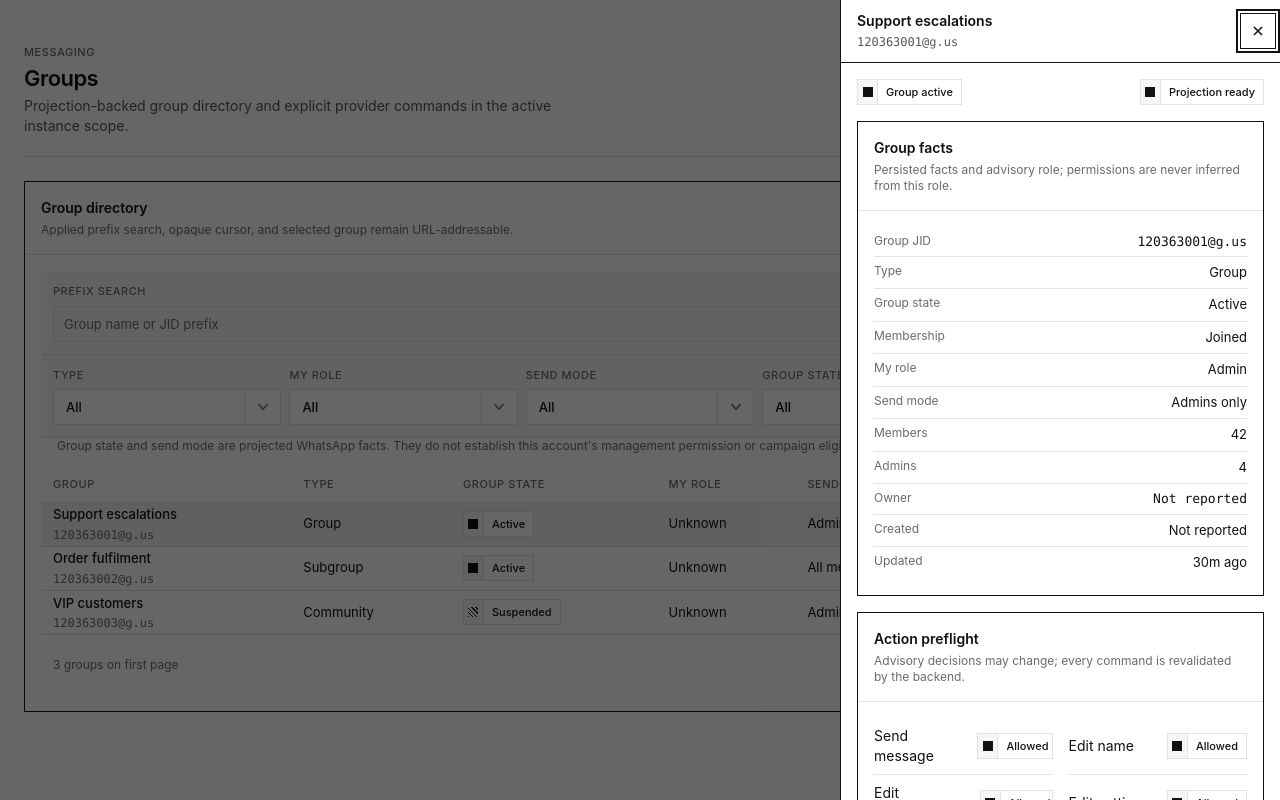
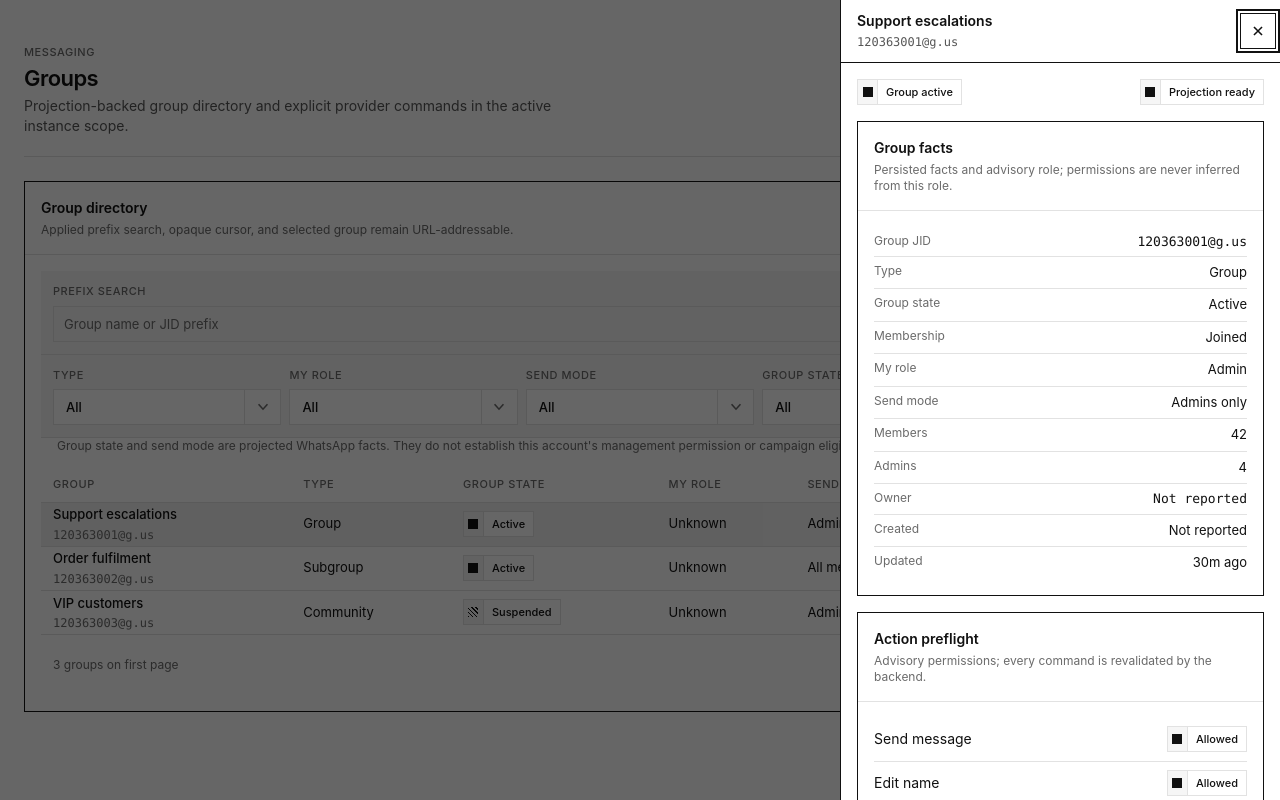
Before and after one commit to hiepknor/omniwa-console, a React (Vite) app: page /__preview/groups in a window 1280 px wide. Built offline with nearby package versions, Linux system fonts and the light colour scheme.

Commit message:
fix: refine action preflight layout

```diff
--- a/src/features/groups/GroupWorkspace.tsx
+++ b/src/features/groups/GroupWorkspace.tsx
@@ -40,6 +40,11 @@ function decisionText(decision: ActionDecision | undefined): string {
   if (!decision || decision.state === 'unknown') return `Permission unknown${decision?.reason && decision.reason !== 'permission_unknown' ? ` · ${humanizeToken(decision.reason)}` : ''}`;
   if (decision.state === 'denied') return `Permission denied${decision.reason ? ` · ${humanizeToken(decision.reason)}` : ''}`;
   return 'Allowed';
+}
+function decisionReason(decision: ActionDecision | undefined): string | undefined {
+  if (decision?.state === 'allowed') return undefined;
+  if (!decision?.reason || decision.reason === 'permission_unknown') return 'Permission was not reported.';
+  return humanizeToken(decision.reason);
 }
 
 export function GroupWorkspace({
@@ -127,7 +132,7 @@ export function GroupOverview({ group, normalized }: { group: GroupResource; nor
   return <><Panel title="Group facts" description="Persisted facts and advisory role; permissions are never inferred from this role."><DescriptionList>
     <DescriptionItem label="Group JID" mono>{group.id}</DescriptionItem><DescriptionItem label="Type">{humanizeToken(group.groupType ?? 'unknown')}</DescriptionItem><DescriptionItem label="Group state">{humanizeToken(group.status ?? 'unknown')}</DescriptionItem><DescriptionItem label="Membership">{humanizeToken(group.membershipState ?? 'unknown')}</DescriptionItem><DescriptionItem label="My role">{humanizeToken(group.myRole ?? 'unknown')}</DescriptionItem><DescriptionItem label="Send mode">{humanizeToken(group.sendMode ?? 'unknown')}</DescriptionItem><DescriptionItem label="Members">{String(group.memberCount ?? 'Not reported')}</DescriptionItem><DescriptionItem label="Admins">{String(group.adminCount ?? 'Not reported')}</DescriptionItem><DescriptionItem label="Owner" mono>{group.ownerRef ?? 'Not reported'}</DescriptionItem><DescriptionItem label="Created">{relativeTime(group.createdAt) || 'Not reported'}</DescriptionItem><DescriptionItem label="Updated">{relativeTime(group.updatedAt) || 'Not reported'}</DescriptionItem>{group.parentGroupId ? <DescriptionItem label="Parent group" mono>{group.parentGroupId}</DescriptionItem> : null}
   </DescriptionList></Panel>
-  {normalized ? <Panel title="Action preflight" description="Advisory decisions may change; every command is revalidated by the backend."><div className="grid grid-cols-2 gap-x-4 max-sm:grid-cols-1">{actionLabels.map(([name, label]) => { const decision = group.actions?.[name]; return <div key={name} className="flex items-center justify-between gap-3 border-b border-line py-2"><span className="text-sm">{label}</span><Status tone={decision?.state === 'allowed' ? 'ok' : decision?.state === 'denied' ? 'failed' : 'degraded'}>{decisionText(decision)}</Status></div>; })}</div></Panel> : null}
+  {normalized ? <Panel title="Action preflight" description="Advisory permissions; every command is revalidated by the backend."><div className="grid">{actionLabels.map(([name, label]) => { const decision = group.actions?.[name]; const reason = decisionReason(decision); return <div key={name} className="grid min-h-11 grid-cols-[minmax(0,1fr)_auto] items-center gap-x-4 border-b border-line py-2 last:border-b-0"><span className="grid min-w-0 gap-0.5"><span className="text-sm text-fg">{label}</span>{reason ? <small className="text-xs text-fg-3">{reason}</small> : null}</span><Status tone={decision?.state === 'allowed' ? 'ok' : decision?.state === 'denied' ? 'failed' : 'degraded'}>{humanizeToken(decision?.state ?? 'unknown')}</Status></div>; })}</div></Panel> : null}
   <Panel title="Continue workflow" description="Messaging and campaign targeting remain in their owning workspaces."><div className="grid gap-3"><div className="flex flex-wrap gap-2">{sendAllowed ? <ButtonLink to={`/chats/${encodeURIComponent(group.id)}`}>Open in Inbox</ButtonLink> : <Button disabled title={decisionText(group.actions?.sendMessage)}>Open in Inbox</Button>}<ButtonLink to="/groups/lists">Manage campaign targets</ButtonLink></div>{!sendAllowed ? <StateNotice kind="empty" title="Messaging unavailable" detail={group.groupType === 'community' ? 'Community containers are not proven sendable. Select a supported subgroup.' : decisionText(group.actions?.sendMessage)} /> : null}</div></Panel></>;
 }
 
```
Also changed, not shown: 1 other file (tests, documents, lock files or other folders).
